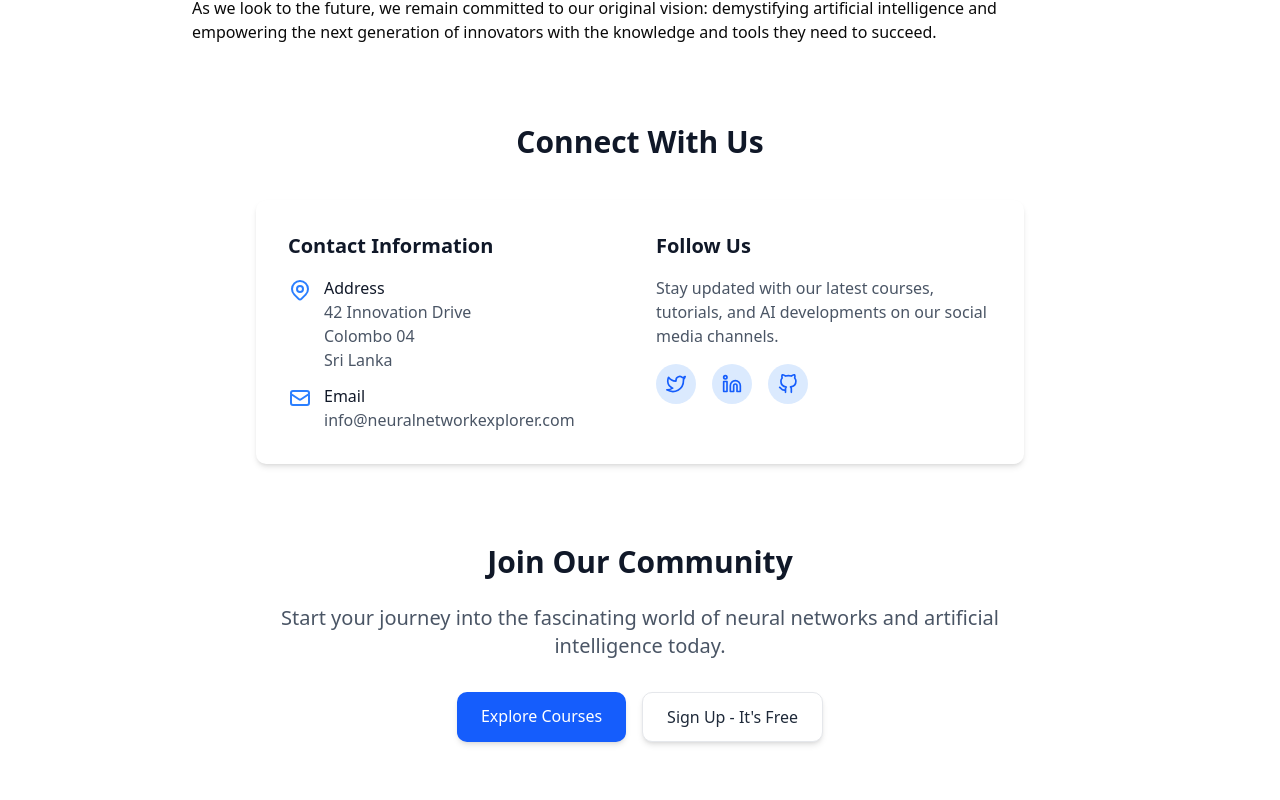
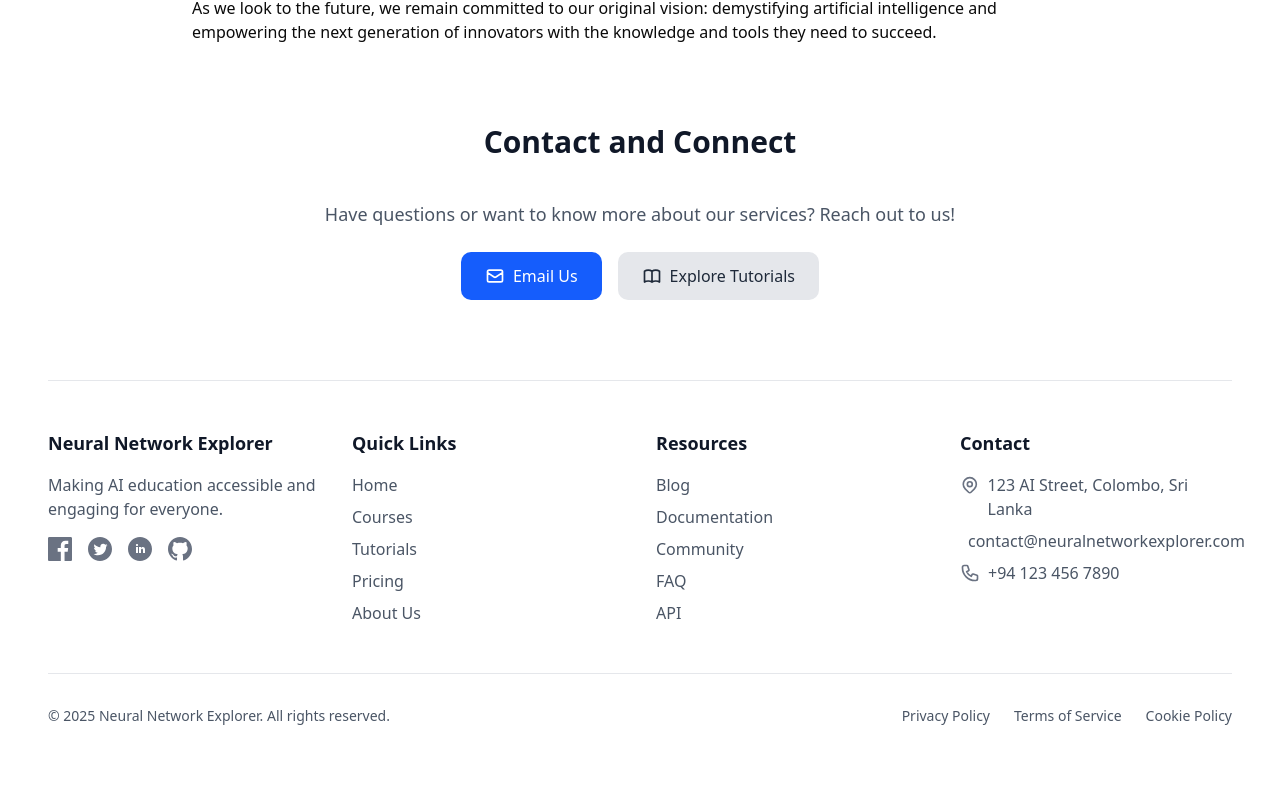
Before and after one commit to dilum-randira/Nural_Network_Animation, a Next.js app: page /about in a window 1280 px wide. Shown: the part 2060-2860 px from the top of the page. Built offline with nearby package versions, Linux system fonts and the light colour scheme.

Commit message:
about us page change

```diff
--- a/src/app/about/page.tsx
+++ b/src/app/about/page.tsx
@@ -154,87 +154,134 @@ export default function AboutUsPage() {
       </div>
 
       {/* Contact and Connect */}
-      <div>
-        <h2 className="text-3xl font-bold text-center text-gray-900 dark:text-white mb-10">Connect With Us</h2>
-        <div className="bg-white dark:bg-gray-800 rounded-lg shadow-md p-8 max-w-3xl mx-auto">
-          <div className="grid grid-cols-1 md:grid-cols-2 gap-8">
-            <div>
-              <h3 className="text-xl font-semibold text-gray-900 dark:text-white mb-4">Contact Information</h3>
-              <div className="space-y-3">
-                <div className="flex items-start">
-                  <svg xmlns="http://www.w3.org/2000/svg" className="h-6 w-6 text-blue-500 mt-0.5 mr-3" fill="none" viewBox="0 0 24 24" stroke="currentColor">
-                    <path strokeLinecap="round" strokeLinejoin="round" strokeWidth={2} d="M17.657 16.657L13.414 20.9a1.998 1.998 0 01-2.827 0l-4.244-4.243a8 8 0 1111.314 0z" />
-                    <path strokeLinecap="round" strokeLinejoin="round" strokeWidth={2} d="M15 11a3 3 0 11-6 0 3 3 0 016 0z" />
-                  </svg>
-                  <div>
-                    <p className="text-gray-900 dark:text-white font-medium">Address</p>
-                    <p className="text-gray-600 dark:text-gray-300">
-                      42 Innovation Drive<br />
-                      Colombo 04<br />
-                      Sri Lanka
+      <div className="mb-20">
+        <h2 className="text-3xl font-bold text-center text-gray-900 dark:text-white mb-10">Contact and Connect</h2>
+        <div className="max-w-4xl mx-auto text-center">
+          <p className="text-lg text-gray-600 dark:text-gray-300 mb-6">
+            Have questions or want to know more about our services? Reach out to us!
           </p>
-                  </div>
-                </div>
-                <div className="flex items-start">
-                  <svg xmlns="http://www.w3.org/2000/svg" className="h-6 w-6 text-blue-500 mt-0.5 mr-3" fill="none" viewBox="0 0 24 24" stroke="currentColor">
+          <div className="flex flex-wrap justify-center gap-4 mb-8">
+            <Link
+              href="mailto:contact@neuralnetworkexplorer.com"
+              className="inline-flex items-center px-6 py-3 rounded-lg bg-blue-600 text-white hover:bg-blue-700 transition-colors"
+            >
+              <svg xmlns="http://www.w3.org/2000/svg" className="h-5 w-5 mr-2" fill="none" viewBox="0 0 24 24" stroke="currentColor">
                 <path strokeLinecap="round" strokeLinejoin="round" strokeWidth={2} d="M3 8l7.89 5.26a2 2 0 002.22 0L21 8M5 19h14a2 2 0 002-2V7a2 2 0 00-2-2H5a2 2 0 00-2 2v10a2 2 0 002 2z" />
               </svg>
-                  <div>
-                    <p className="text-gray-900 dark:text-white font-medium">Email</p>
-                    <p className="text-gray-600 dark:text-gray-300">info@neuralnetworkexplorer.com</p>
-                  </div>
-                </div>
-              </div>
-            </div>
-            <div>
-              <h3 className="text-xl font-semibold text-gray-900 dark:text-white mb-4">Follow Us</h3>
-              <p className="text-gray-600 dark:text-gray-300 mb-4">
-                Stay updated with our latest courses, tutorials, and AI developments on our social media channels.
-              </p>
-              <div className="flex space-x-4">
-                {[
-                  { name: "Twitter", icon: "M23 3a10.9 10.9 0 01-3.14 1.53 4.48 4.48 0 00-7.86 3v1A10.66 10.66 0 013 4s-4 9 5 13a11.64 11.64 0 01-7 2c9 5 20 0 20-11.5a4.5 4.5 0 00-.08-.83A7.72 7.72 0 0023 3z" },
-                  { name: "LinkedIn", icon: "M16 8a6 6 0 016 6v7h-4v-7a2 2 0 00-2-2 2 2 0 00-2 2v7h-4v-7a6 6 0 016-6zM2 9h4v12H2z M4 6a2 2 0 100-4 2 2 0 000 4z" },
-                  { name: "GitHub", icon: "M9 19c-5 1.5-5-2.5-7-3m14 6v-3.87a3.37 3.37 0 00-.94-2.61c3.14-.35 6.44-1.54 6.44-7A5.44 5.44 0 0020 4.77 5.07 5.07 0 0019.91 1S18.73.65 16 2.48a13.38 13.38 0 00-7 0C6.27.65 5.09 1 5.09 1A5.07 5.07 0 005 4.77a5.44 5.44 0 00-1.5 3.78c0 5.42 3.3 6.61 6.44 7A3.37 3.37 0 009 18.13V22" },
-                ].map((social, index) => (
-                  <a
-                    key={index}
-                    href="#"
-                    className="w-10 h-10 rounded-full bg-blue-100 dark:bg-blue-900 flex items-center justify-center text-blue-600 dark:text-blue-400 hover:bg-blue-200 dark:hover:bg-blue-800 transition-colors"
-                    aria-label={social.name}
+              Email Us
+            </Link>
+            <Link
+              href="/tutorials"
+              className="inline-flex items-center px-6 py-3 rounded-lg bg-gray-200 text-gray-800 dark:bg-gray-700 dark:text-white hover:bg-gray-300 dark:hover:bg-gray-600 transition-colors"
             >
-                    <svg xmlns="http://www.w3.org/2000/svg" className="h-5 w-5" fill="none" viewBox="0 0 24 24" stroke="currentColor">
-                      <path strokeLinecap="round" strokeLinejoin="round" strokeWidth={2} d={social.icon} />
+              <svg xmlns="http://www.w3.org/2000/svg" className="h-5 w-5 mr-2" fill="none" viewBox="0 0 24 24" stroke="currentColor">
+                <path strokeLinecap="round" strokeLinejoin="round" strokeWidth={2} d="M12 6.253v13m0-13C10.832 5.477 9.246 5 7.5 5S4.168 5.477 3 6.253v13C4.168 18.477 5.754 18 7.5 18s3.332.477 4.5 1.253m0-13C13.168 5.477 14.754 5 16.5 5c1.747 0 3.332.477 4.5 1.253v13C19.832 18.477 18.247 18 16.5 18c-1.746 0-3.332.477-4.5 1.253" />
               </svg>
-                  </a>
-                ))}
-              </div>
-            </div>
+              Explore Tutorials
+            </Link>
           </div>
         </div>
       </div>
 
-      {/* CTA Section */}
-      <div className="mt-20 text-center">
-        <h2 className="text-3xl font-bold text-gray-900 dark:text-white mb-6">Join Our Community</h2>
-        <p className="text-xl text-gray-600 dark:text-gray-300 max-w-3xl mx-auto mb-8">
-          Start your journey into the fascinating world of neural networks and artificial intelligence today.
+      {/* Footer */}
+      <footer className="mt-20 pt-12 border-t border-gray-200 dark:border-gray-800">
+        <div className="grid grid-cols-1 md:grid-cols-4 gap-8 mb-12">
+          <div>
+            <h3 className="text-lg font-bold text-gray-900 dark:text-white mb-4">Neural Network Explorer</h3>
+            <p className="text-gray-600 dark:text-gray-300 mb-4">
+              Making AI education accessible and engaging for everyone.
             </p>
-        <div className="flex flex-wrap justify-center gap-4">
-          <Link
-            href="/courses"
-            className="px-6 py-3 bg-blue-600 text-white text-base font-medium rounded-lg hover:bg-blue-700 transition-colors shadow-md"
-          >
-            Explore Courses
+            <div className="flex space-x-4">
+              <Link href="#" className="text-gray-500 hover:text-blue-600 dark:hover:text-blue-400 transition-colors">
+                <svg xmlns="http://www.w3.org/2000/svg" className="h-6 w-6" fill="currentColor" viewBox="0 0 24 24">
+                  <path d="M22.675 0h-21.35c-.732 0-1.325.593-1.325 1.325v21.351c0 .731.593 1.324 1.325 1.324h11.495v-9.294h-3.128v-3.622h3.128v-2.671c0-3.1 1.893-4.788 4.659-4.788 1.325 0 2.463.099 2.795.143v3.24l-1.918.001c-1.504 0-1.795.715-1.795 1.763v2.313h3.587l-.467 3.622h-3.12v9.293h6.116c.73 0 1.323-.593 1.323-1.325v-21.35c0-.732-.593-1.325-1.325-1.325z" />
+                </svg>
               </Link>
-          <Link
-            href="/auth/signup"
-            className="px-6 py-3 bg-white text-gray-800 dark:bg-gray-800 dark:text-white text-base font-medium rounded-lg hover:bg-gray-100 dark:hover:bg-gray-700 transition-colors shadow-md border border-gray-200 dark:border-gray-700"
-          >
-            Sign Up - It's Free
+              <Link href="#" className="text-gray-500 hover:text-blue-600 dark:hover:text-blue-400 transition-colors">
+                <svg xmlns="http://www.w3.org/2000/svg" className="h-6 w-6" fill="currentColor" viewBox="0 0 24 24">
+                  <path d="M12 0c-6.627 0-12 5.373-12 12s5.373 12 12 12 12-5.373 12-12-5.373-12-12-12zm6.066 9.645c.183 4.04-2.83 8.544-8.164 8.544-1.622 0-3.131-.476-4.402-1.291 1.524.18 3.045-.244 4.252-1.189-1.256-.023-2.317-.854-2.684-1.995.451.086.895.061 1.298-.049-1.381-.278-2.335-1.522-2.304-2.853.388.215.83.344 1.301.359-1.279-.855-1.641-2.544-.889-3.835 1.416 1.738 3.533 2.881 5.92 3.001-.419-1.796.944-3.527 2.799-3.527.825 0 1.572.349 2.096.907.654-.128 1.27-.368 1.824-.697-.215.671-.67 1.233-1.263 1.589.581-.07 1.135-.224 1.649-.453-.384.578-.87 1.084-1.433 1.489z" />
+                </svg>
+              </Link>
+              <Link href="#" className="text-gray-500 hover:text-blue-600 dark:hover:text-blue-400 transition-colors">
+                <svg xmlns="http://www.w3.org/2000/svg" className="h-6 w-6" fill="currentColor" viewBox="0 0 24 24">
+                  <path d="M12 0c-6.627 0-12 5.373-12 12s5.373 12 12 12 12-5.373 12-12-5.373-12-12-12zm-2 16h-2v-6h2v6zm-1-6.891c-.607 0-1.1-.496-1.1-1.109 0-.612.492-1.109 1.1-1.109s1.1.497 1.1 1.109c0 .613-.493 1.109-1.1 1.109zm8 6.891h-1.998v-2.861c0-1.881-2.002-1.722-2.002 0v2.861h-2v-6h2v1.093c.872-1.616 4-1.736 4 1.548v3.359z" />
+                </svg>
+              </Link>
+              <Link href="#" className="text-gray-500 hover:text-blue-600 dark:hover:text-blue-400 transition-colors">
+                <svg xmlns="http://www.w3.org/2000/svg" className="h-6 w-6" fill="currentColor" viewBox="0 0 24 24">
+                  <path d="M12 0c-6.626 0-12 5.373-12 12 0 5.302 3.438 9.8 8.207 11.387.599.111.793-.261.793-.577v-2.234c-3.338.726-4.033-1.416-4.033-1.416-.546-1.387-1.333-1.756-1.333-1.756-1.089-.745.083-.729.083-.729 1.205.084 1.839 1.237 1.839 1.237 1.07 1.834 2.807 1.304 3.492.997.107-.775.418-1.305.762-1.604-2.665-.305-5.467-1.334-5.467-5.931 0-1.311.469-2.381 1.236-3.221-.124-.303-.535-1.524.117-3.176 0 0 1.008-.322 3.301 1.23.957-.266 1.983-.399 3.003-.404 1.02.005 2.047.138 3.006.404 2.291-1.552 3.297-1.23 3.297-1.23.653 1.653.242 2.874.118 3.176.77.84 1.235 1.911 1.235 3.221 0 4.609-2.807 5.624-5.479 5.921.43.372.823 1.102.823 2.222v3.293c0 .319.192.694.801.576 4.765-1.589 8.199-6.086 8.199-11.386 0-6.627-5.373-12-12-12z" />
+                </svg>
               </Link>
             </div>
           </div>
+
+          <div>
+            <h3 className="text-lg font-bold text-gray-900 dark:text-white mb-4">Quick Links</h3>
+            <ul className="space-y-2">
+              <li><Link href="/" className="text-gray-600 dark:text-gray-300 hover:text-blue-600 dark:hover:text-blue-400 transition-colors">Home</Link></li>
+              <li><Link href="/courses" className="text-gray-600 dark:text-gray-300 hover:text-blue-600 dark:hover:text-blue-400 transition-colors">Courses</Link></li>
+              <li><Link href="/tutorials" className="text-gray-600 dark:text-gray-300 hover:text-blue-600 dark:hover:text-blue-400 transition-colors">Tutorials</Link></li>
+              <li><Link href="/pricing" className="text-gray-600 dark:text-gray-300 hover:text-blue-600 dark:hover:text-blue-400 transition-colors">Pricing</Link></li>
+              <li><Link href="/about" className="text-gray-600 dark:text-gray-300 hover:text-blue-600 dark:hover:text-blue-400 transition-colors">About Us</Link></li>
+            </ul>
+          </div>
+
+          <div>
+            <h3 className="text-lg font-bold text-gray-900 dark:text-white mb-4">Resources</h3>
+            <ul className="space-y-2">
+              <li><Link href="#" className="text-gray-600 dark:text-gray-300 hover:text-blue-600 dark:hover:text-blue-400 transition-colors">Blog</Link></li>
+              <li><Link href="#" className="text-gray-600 dark:text-gray-300 hover:text-blue-600 dark:hover:text-blue-400 transition-colors">Documentation</Link></li>
+              <li><Link href="#" className="text-gray-600 dark:text-gray-300 hover:text-blue-600 dark:hover:text-blue-400 transition-colors">Community</Link></li>
+              <li><Link href="#" className="text-gray-600 dark:text-gray-300 hover:text-blue-600 dark:hover:text-blue-400 transition-colors">FAQ</Link></li>
+              <li><Link href="#" className="text-gray-600 dark:text-gray-300 hover:text-blue-600 dark:hover:text-blue-400 transition-colors">API</Link></li>
+            </ul>
+          </div>
+
+          <div>
+            <h3 className="text-lg font-bold text-gray-900 dark:text-white mb-4">Contact</h3>
+            <ul className="space-y-2">
+              <li className="flex items-start">
+                <svg xmlns="http://www.w3.org/2000/svg" className="h-5 w-5 mr-2 text-gray-500 mt-0.5" fill="none" viewBox="0 0 24 24" stroke="currentColor">
+                  <path strokeLinecap="round" strokeLinejoin="round" strokeWidth={2} d="M17.657 16.657L13.414 20.9a1.998 1.998 0 01-2.827 0l-4.244-4.243a8 8 0 1111.314 0z" />
+                  <path strokeLinecap="round" strokeLinejoin="round" strokeWidth={2} d="M15 11a3 3 0 11-6 0 3 3 0 016 0z" />
+                </svg>
+                <span className="text-gray-600 dark:text-gray-300">
+                  123 AI Street, Colombo, Sri Lanka
+                </span>
+              </li>
+              <li className="flex items-start">
+                <svg xmlns="http://www.w3.org/2000/svg" className="h-5 w-5 mr-2 text-gray-500 mt-0.5" fill="none" viewBox="0 0 24 24" stroke="currentColor">
+                  <path strokeLinecap="round" strokeLinejoin="round" strokeWidth={2} d="M3 8l7.89 5.26a2 2 0 002.22 0L21 8M5 19h14a2 2 0 002-2V7a2 2 0 00-2-2H5a2 2 0 00-2 2v10a2 2 0 002 2z" />
+                </svg>
+                <span className="text-gray-600 dark:text-gray-300">
+                  contact@neuralnetworkexplorer.com
+                </span>
+              </li>
+              <li className="flex items-start">
+                <svg xmlns="http://www.w3.org/2000/svg" className="h-5 w-5 mr-2 text-gray-500 mt-0.5" fill="none" viewBox="0 0 24 24" stroke="currentColor">
+                  <path strokeLinecap="round" strokeLinejoin="round" strokeWidth={2} d="M3 5a2 2 0 012-2h3.28a1 1 0 01.948.684l1.498 4.493a1 1 0 01-.502 1.21l-2.257 1.13a11.042 11.042 0 005.516 5.516l1.13-2.257a1 1 0 011.21-.502l4.493 1.498a1 1 0 01.684.949V19a2 2 0 01-2 2h-1C9.716 21 3 14.284 3 6V5z" />
+                </svg>
+                <span className="text-gray-600 dark:text-gray-300">
+                  +94 123 456 7890
+                </span>
+              </li>
+            </ul>
+          </div>
+        </div>
+
+        <div className="border-t border-gray-200 dark:border-gray-800 pt-8 pb-12">
+          <div className="flex flex-col md:flex-row justify-between items-center">
+            <p className="text-gray-600 dark:text-gray-400 text-sm mb-4 md:mb-0">
+              © {new Date().getFullYear()} Neural Network Explorer. All rights reserved.
+            </p>
+            <div className="flex space-x-6">
+              <Link href="#" className="text-sm text-gray-600 dark:text-gray-400 hover:text-blue-600 dark:hover:text-blue-400 transition-colors">Privacy Policy</Link>
+              <Link href="#" className="text-sm text-gray-600 dark:text-gray-400 hover:text-blue-600 dark:hover:text-blue-400 transition-colors">Terms of Service</Link>
+              <Link href="#" className="text-sm text-gray-600 dark:text-gray-400 hover:text-blue-600 dark:hover:text-blue-400 transition-colors">Cookie Policy</Link>
+            </div>
+          </div>
+        </div>
+      </footer>
     </div>
   );
 }
```
Lines whose indentation alone changed are shown as unchanged.
